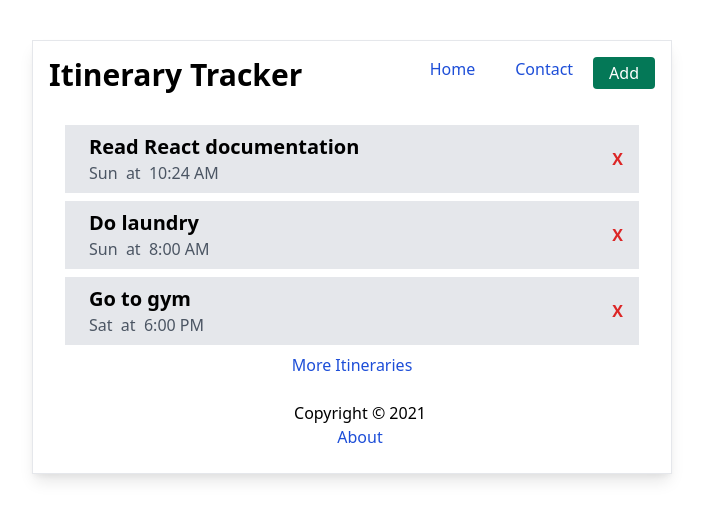
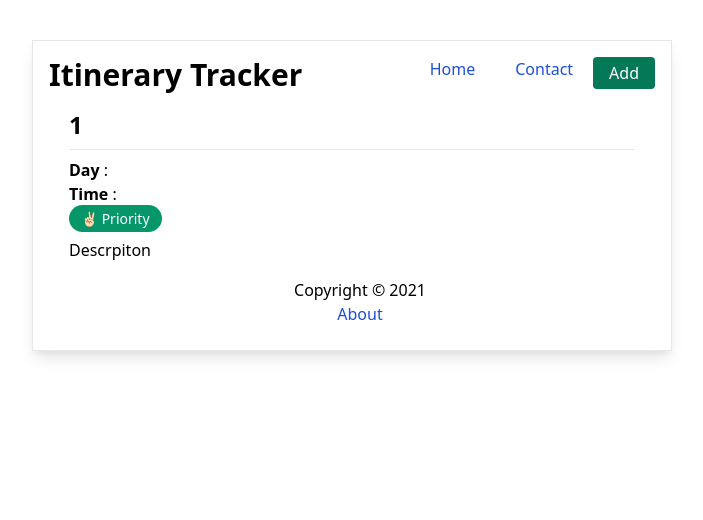
Before and after one commit to PrinceNiyonshuti/itinerary-tracker-v2, a React (Create React App) app: page /read/1 in a window 1280 px wide. Shown: the top 520 px of the page, without its empty margins (288-991 px from the left). Built offline with nearby package versions, Linux system fonts and the light colour scheme.

Commit message:
Structure Design Done

```diff
--- a/src/components/Itinerary.tsx
+++ b/src/components/Itinerary.tsx
@@ -22,7 +22,7 @@ function Itenarary(props: itineraryProps) {
 					className="flex justify-between items-center bg-gray-200 mt-2 p-2 cursor-pointer transition ">
 					<div className="flex ml-2">
 						<div className="flex flex-col ml-2">
-							<Link to={`/itinerary/${itenary.id}`}>
+							<Link to={`/read/${itenary.id}`}>
 								<h1 className="font-semibold text-xl">{itenary.title}</h1>
 							</Link>
 							<p className="font-normal text-gray-600">
--- a/src/layout/Layout.tsx
+++ b/src/layout/Layout.tsx
@@ -6,6 +6,7 @@ import About from "../pages/About";
 import AddItenary from "../pages/AddItinerary";
 import Contact from "../pages/Contact";
 import Home from "../pages/Home";
+import ReadItinerary from "../pages/ReadItinerary";
 import Footer from "./Footer";
 import Title from "./Title";
 
@@ -21,6 +22,7 @@ function Layout() {
 						<Route path="/about" element={<About />} />
 						<Route path="/contact" element={<Contact />} />
 						<Route path="/add" element={<AddItenary />} />
+						<Route path="/read/:id" element={<ReadItinerary />} />
 					</Routes>
 					<Footer />
 				</div>
--- /dev/null
+++ b/src/pages/ReadItinerary.tsx
@@ -0,0 +1,29 @@
+/** @format */
+
+import { useParams } from "react-router-dom";
+
+function ReadItinerary() {
+	const { id } = useParams();
+	return (
+		<div className="mx-5">
+			<div>
+				<h3 className="font-bold text-2xl my-2">{id}</h3>
+				<hr />
+				<p className="font-normal my-2">
+					<b>Day</b> :
+					<br />
+					<b>Time</b> :
+					<br />
+					<span className="bg-green-600 text-white text-sm px-3 py-1 rounded-full">
+						✌🏻 Priority
+					</span>
+				</p>
+
+				<p className="font-normal"></p>
+				<p className="font-normal text-justify my-2">Descrpiton</p>
+			</div>
+		</div>
+	);
+}
+
+export default ReadItinerary;
```
